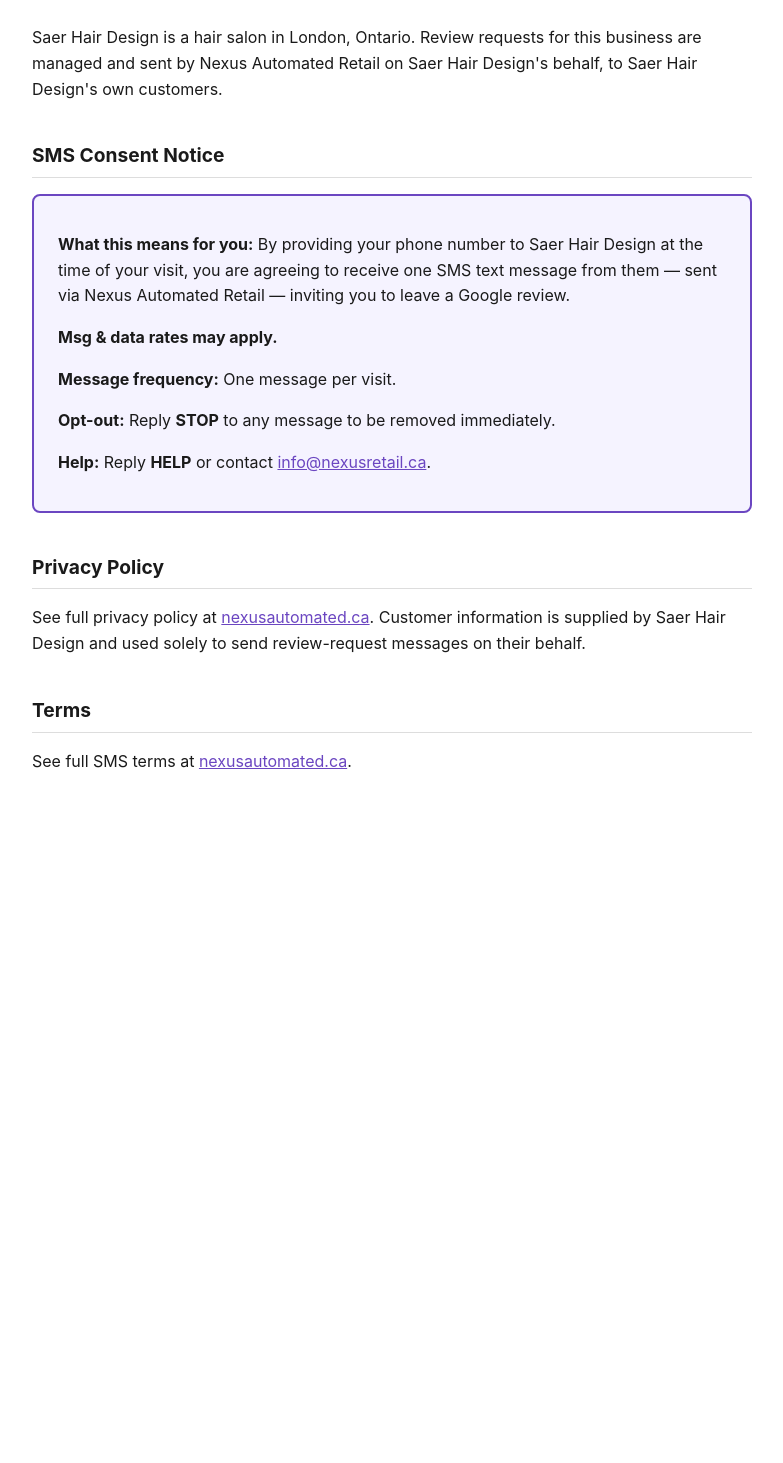
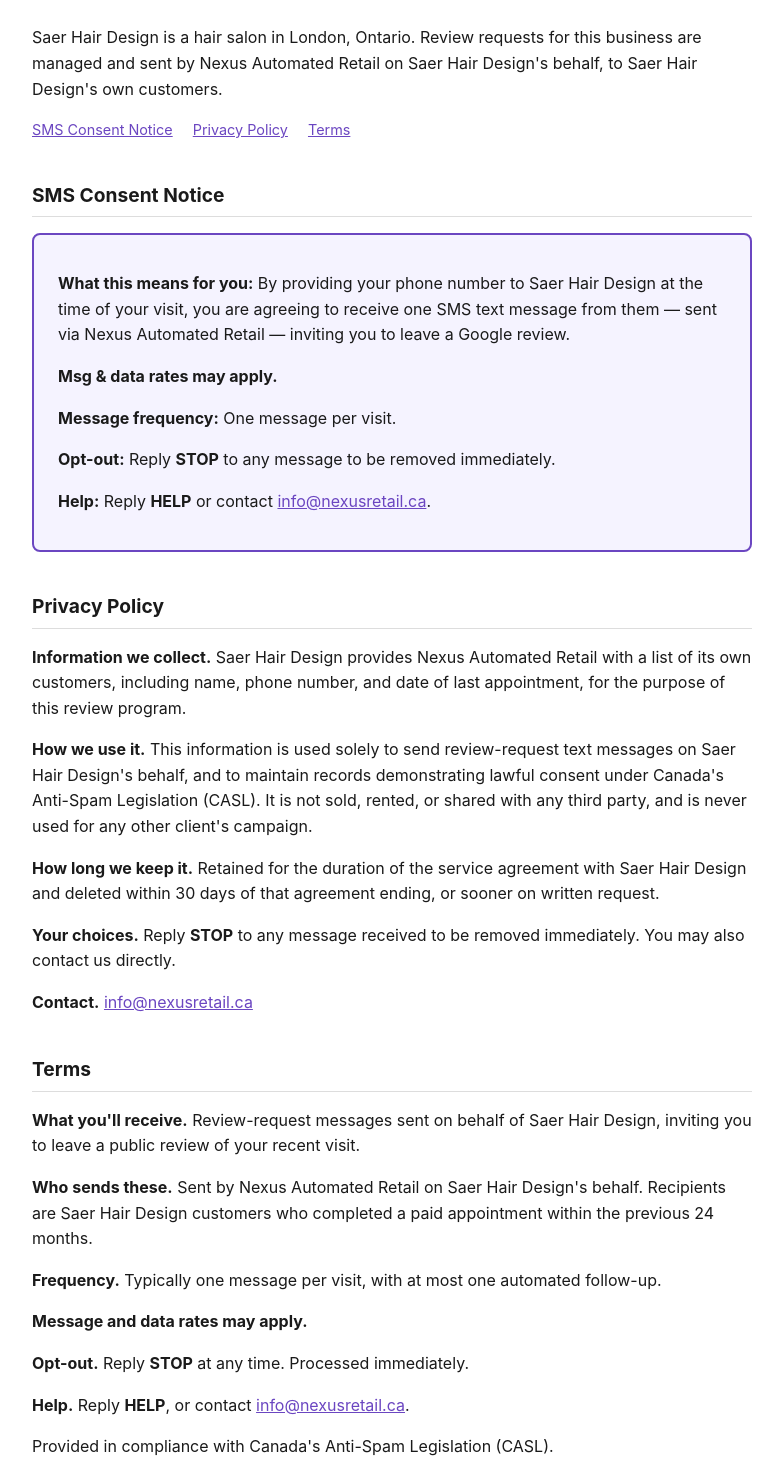
Before and after one commit to abunexus/Nexus-site, a plain HTML site: page clients/saer-hair-design.html in a window 1280 px wide. Shown: the part 123-1586 px from the top of the page, without its empty margins (248-1031 px from the left). Before the commit the page ends 937 px from the top, so only its background shows below. Drawn offline with Linux system fonts and the light colour scheme.

Commit message:
Update saer-hair-design.html

```diff
--- a/clients/saer-hair-design.html
+++ b/clients/saer-hair-design.html
@@ -3,7 +3,7 @@
 <head>
 <meta charset="UTF-8">
 <meta name="viewport" content="width=device-width, initial-scale=1.0">
-<title>Saer Hair Design — SMS Consent Notice | Nexus Automated Retail</title>
+<title>Saer Hair Design — SMS Consent Notice, Privacy Policy &amp; Terms | Nexus Automated Retail</title>
 <style>
   body { font-family: -apple-system, Segoe UI, Roboto, Arial, sans-serif; max-width: 720px; margin: 0 auto; padding: 24px; line-height: 1.6; color: #1a1a1a; }
   h1 { font-size: 1.6em; margin-bottom: 4px; }
@@ -11,12 +11,20 @@
   .meta { color: #666; font-size: 0.9em; margin-bottom: 2em; }
   a { color: #6b46c1; }
   .notice-box { background: #f5f3ff; border: 2px solid #6b46c1; border-radius: 8px; padding: 20px 24px; margin: 1em 0; }
+  nav.toc { font-size: 0.9em; margin-bottom: 2em; }
+  nav.toc a { margin-right: 16px; }
 </style>
 </head>
 <body>
 <h1>Saer Hair Design</h1>
 <p class="meta">822 Viscount Rd, London, ON N6J 2C8 &middot; (519) 476-2707</p>
 <p>Saer Hair Design is a hair salon in London, Ontario. Review requests for this business are managed and sent by Nexus Automated Retail on Saer Hair Design's behalf, to Saer Hair Design's own customers.</p>
+
+<nav class="toc">
+  <a href="#sms-notice">SMS Consent Notice</a>
+  <a href="#privacy-policy">Privacy Policy</a>
+  <a href="#terms">Terms</a>
+</nav>
 
 <h2 id="sms-notice">SMS Consent Notice</h2>
 <div class="notice-box">
@@ -28,9 +36,20 @@
 </div>
 
 <h2 id="privacy-policy">Privacy Policy</h2>
-<p>See full privacy policy at <a href="https://nexusautomated.ca/#privacy-policy">nexusautomated.ca</a>. Customer information is supplied by Saer Hair Design and used solely to send review-request messages on their behalf.</p>
+<p><strong>Information we collect.</strong> Saer Hair Design provides Nexus Automated Retail with a list of its own customers, including name, phone number, and date of last appointment, for the purpose of this review program.</p>
+<p><strong>How we use it.</strong> This information is used solely to send review-request text messages on Saer Hair Design's behalf, and to maintain records demonstrating lawful consent under Canada's Anti-Spam Legislation (CASL). It is not sold, rented, or shared with any third party, and is never used for any other client's campaign.</p>
+<p><strong>How long we keep it.</strong> Retained for the duration of the service agreement with Saer Hair Design and deleted within 30 days of that agreement ending, or sooner on written request.</p>
+<p><strong>Your choices.</strong> Reply <strong>STOP</strong> to any message received to be removed immediately. You may also contact us directly.</p>
+<p><strong>Contact.</strong> <a href="mailto:info@nexusretail.ca">info@nexusretail.ca</a></p>
 
 <h2 id="terms">Terms</h2>
-<p>See full SMS terms at <a href="https://nexusautomated.ca/#terms">nexusautomated.ca</a>.</p>
+<p><strong>What you'll receive.</strong> Review-request messages sent on behalf of Saer Hair Design, inviting you to leave a public review of your recent visit.</p>
+<p><strong>Who sends these.</strong> Sent by Nexus Automated Retail on Saer Hair Design's behalf. Recipients are Saer Hair Design customers who completed a paid appointment within the previous 24 months.</p>
+<p><strong>Frequency.</strong> Typically one message per visit, with at most one automated follow-up.</p>
+<p><strong>Message and data rates may apply.</strong></p>
+<p><strong>Opt-out.</strong> Reply <strong>STOP</strong> at any time. Processed immediately.</p>
+<p><strong>Help.</strong> Reply <strong>HELP</strong>, or contact <a href="mailto:info@nexusretail.ca">info@nexusretail.ca</a>.</p>
+<p>Provided in compliance with Canada's Anti-Spam Legislation (CASL).</p>
+
 </body>
 </html>
```
